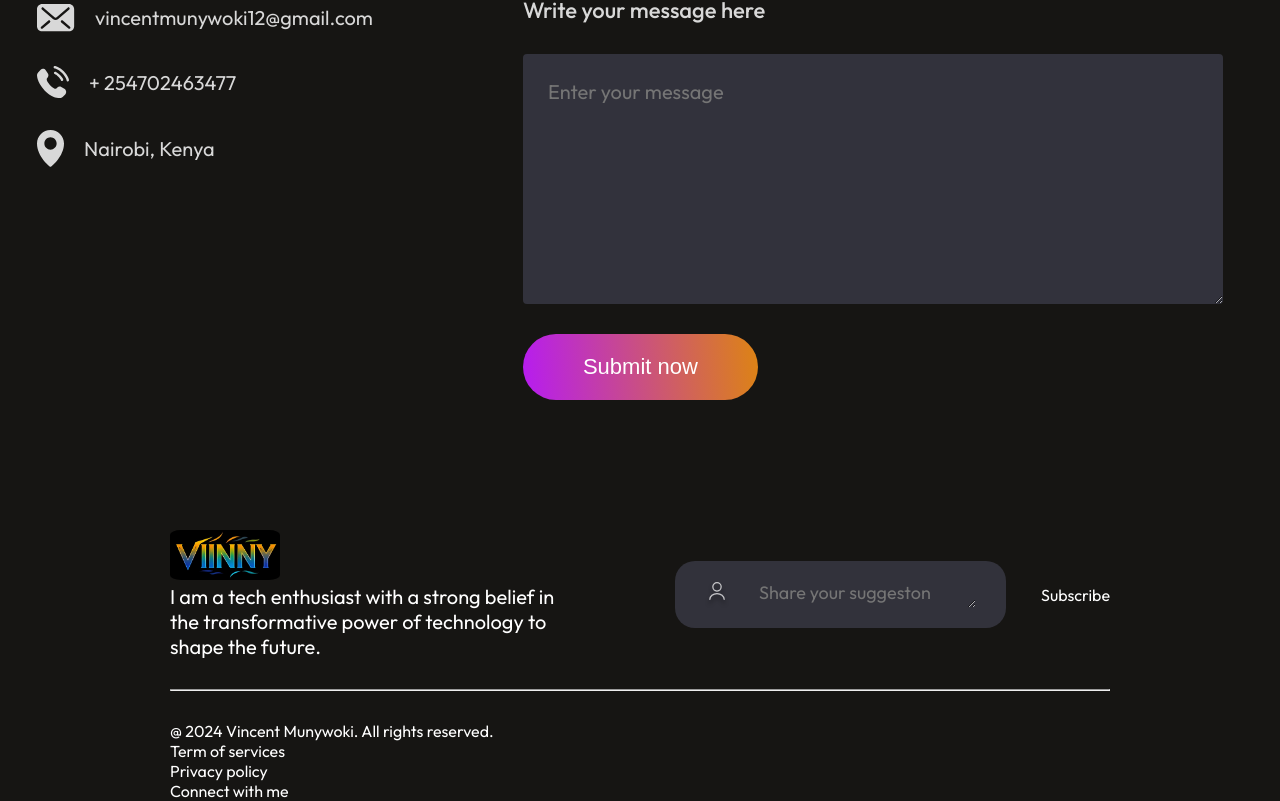
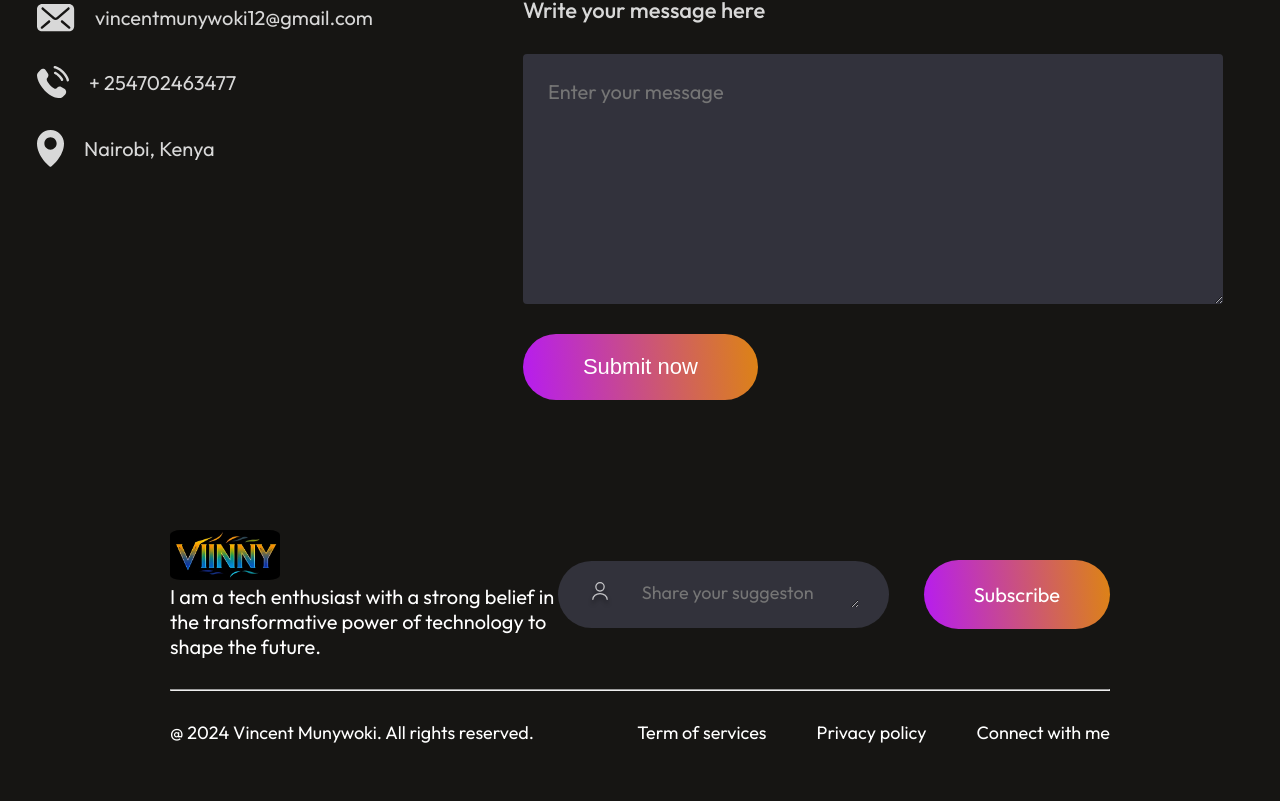
Before and after one commit to vincentMunywoki/my-portfolio, a React (Vite) app: page / in a window 1280 px wide. Shown: the part 5509-6310 px from the top of the page. Built offline with nearby package versions, Linux system fonts and the light colour scheme.

Commit message:
footer-update

```diff
--- a/src/Components/Footer/Footer.css
+++ b/src/Components/Footer/Footer.css
@@ -28,7 +28,7 @@
     display: flex;
     gap: 30px;
     padding: 20px 30px;
-    border-radius: 20px;
+    border-radius: 50px;
     background: #32323B;
 }
 .footer-email-input textarea{
@@ -39,3 +39,21 @@
     font-family: Outfit;
     font-size: 18px;
 }
+.footer-subscribe{
+    font-size: 20px;
+    padding: 22px 50px;
+    border-radius: 50px;
+    background: linear-gradient(264deg, #DF8908 -5.09%, #B415FF 106.28%);
+    cursor: pointer;
+    transition: 0.3s;
+}
+.footer-bottom{
+    display: flex;
+    justify-content: space-between;
+    font-size: 18px;
+}
+.footer-bottom-right{
+    display: flex;
+    gap: 50px;
+    margin-bottom: 50px;
+}
--- a/src/Components/Footer/Footer.jsx
+++ b/src/Components/Footer/Footer.jsx
@@ -16,7 +16,7 @@ const Footer = () => {
                     <img src={user_icon} alt="" />
                     <textarea name="text" rows="1" placeholder='Share your suggeston here...'></textarea>
                 </div>
-                <div className="foter-subscribe">Subscribe</div>
+                <div className="footer-subscribe">Subscribe</div>
             </div>
         </div>
         <hr />
```
